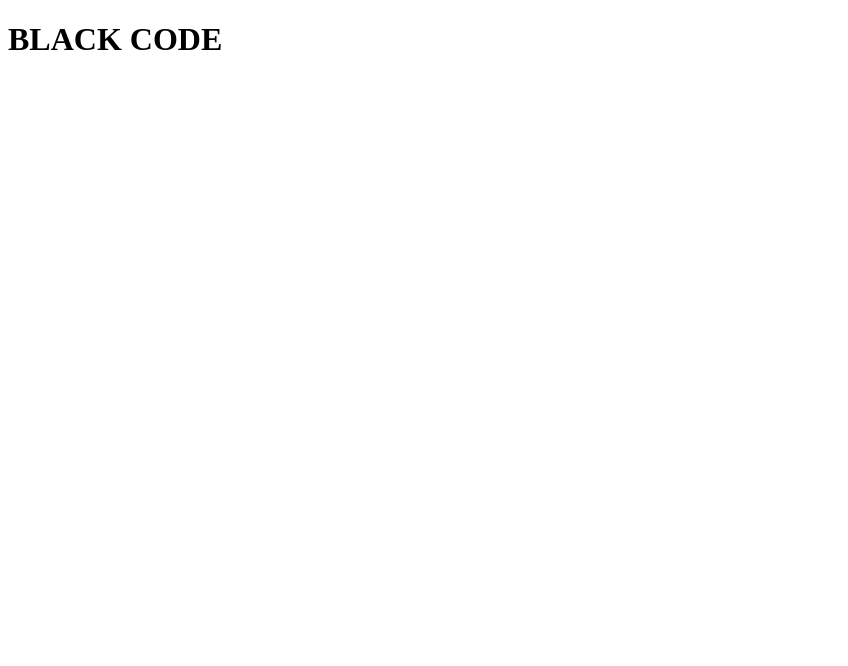
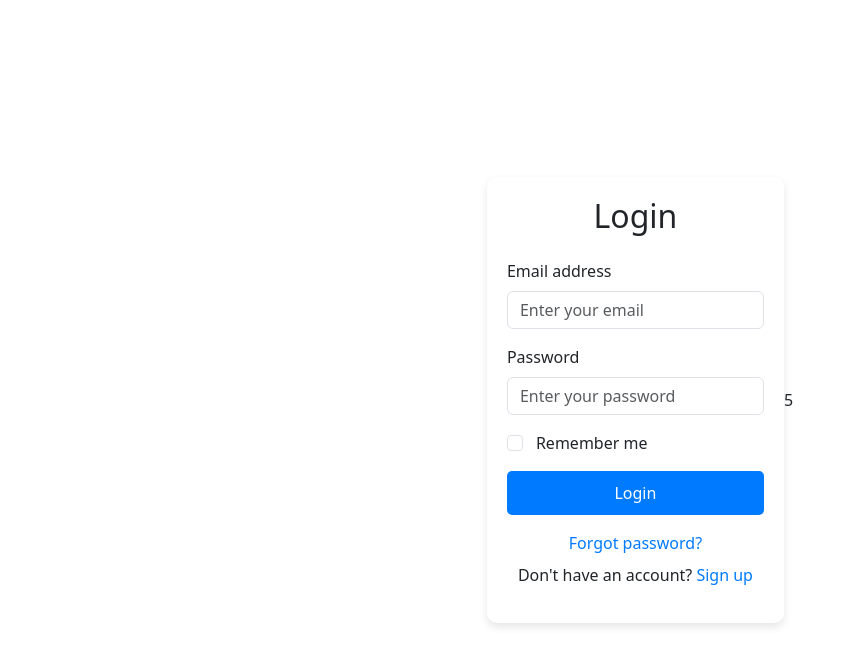
Before and after one commit to rizzxcorp/BLACKCODE, a plain HTML site: page inde.html in a window 1280 px wide. Shown: the whole page, without its empty margins (0-848 px from the left). Drawn offline with nearby package versions, Linux system fonts and the light colour scheme.

Commit message:
Add Inde.html to frontend branch

```diff
--- a/inde.html
+++ b/inde.html
@@ -3,10 +3,79 @@
 <head>
     <meta charset="UTF-8">
     <meta name="viewport" content="width=device-width, initial-scale=1.0">
-    <title>Document</title>
-    <h1>BLACK CODE</h1>
+    <title>Bootstrap Login Form</title>
+    <style>
+        body {
+            background-color: #f8f9fa;
+            display: flex;
+            justify-content: center;
+            align-items: center;
+            height: 100vh;
+            margin: 0;
+            font-family: Arial, sans-serif;
+        }
+        .login-container {
+            max-width: 400px;
+            padding: 20px;
+            background-color: white;
+            border-radius: 10px;
+            box-shadow: 0 4px 8px rgba(0, 0, 0, 0.1);
+        }
+        .form-control {
+            border-radius: 5px;
+            margin-bottom: 15px;
+        }
+        .login-btn {
+            width: 100%;
+            background-color: #007bff;
+            color: white;
+            border: none;
+            padding: 10px;
+            border-radius: 5px;
+            cursor: pointer;
+        }
+        .login-btn:hover {
+            background-color: #0056b3;
+        }
+        .text-center a {
+            color: #007bff;
+            text-decoration: none;
+        }
+        .text-center a:hover {
+            text-decoration: underline;
+        }
+        .form-check-label {
+            margin-left: 5px;
+        }
+    </style>
+    <link href="https://cdn.jsdelivr.net/npm/bootstrap@5.3.0/dist/css/bootstrap.min.css" rel="stylesheet">
 </head>
 <body>
+    <div class="login-container">
+        <h2 class="text-center mb-4">Login</h2>
+        <form>
+            <div class="mb-3">
+                <label for="email" class="form-label">Email address</label>
+                <input type="email" class="form-control" id="email" placeholder="Enter your email">
+            </div>
+            <div class="mb-3">
+                <label for="password" class="form-label">Password</label>
+                <input type="password" class="form-control" id="password" placeholder="Enter your password">
+            </div>
+            <div class="mb-3 form-check">
+                <input type="checkbox" class="form-check-input" id="rememberMe">
+                <label class="form-check-label" for="rememberMe">Remember me</label>
+            </div>
+            <button type="submit" class="login-btn">Login</button>
+            <div class="text-center mt-3">
+                <a href="#">Forgot password?</a>
+            </div>
+            <div class="text-center mt-2">
+                <p>Don't have an account? <a href="#">Sign up</a></p>
+            </div>
+        </form>
+    </div>
 
+    <script src="https://cdn.jsdelivr.net/npm/bootstrap@5.3.0/dist/js/bootstrap.bundle.min.js"></script>
 </body>
-</html>
+</html>5
```
